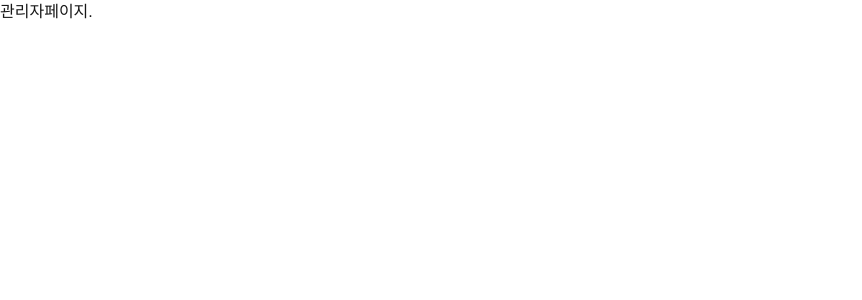
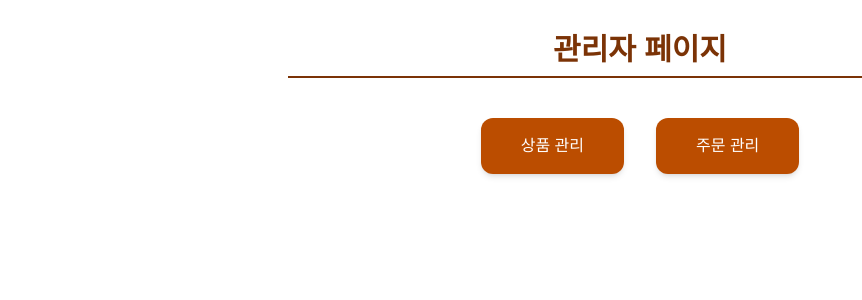
Before and after one commit to prgrms-be-devcourse/NBE6-8-1-Team06, a Next.js app in the folder front/front/: page /admin in a window 1280 px wide. Shown: the top 300 px of the page, without its empty margins (0-862 px from the left). Built offline with nearby package versions, Linux system fonts and the light colour scheme.

Commit message:
admin page 나누기 #32

```diff
--- /dev/null
+++ b/front/front/src/app/admin/order/page.tsx
@@ -0,0 +1,9 @@
+// app/admin/products/page.tsx
+
+export default function AdminOrderPage() {
+  return (
+    <main>
+      <h1>order</h1>
+    </main>
+  );
+}
--- a/front/front/src/app/admin/page.tsx
+++ b/front/front/src/app/admin/page.tsx
@@ -1,3 +1,23 @@
-export default function AdminPage() {
-  return <div> 관리자페이지.</div>;
+import Link from "next/link";
+
+export default function AdminMain() {
+  return (
+    <main className="max-w-3xl mx-auto p-8">
+      <h1 className="text-3xl font-bold mb-10 text-amber-900 text-center  border-b-2 pb-2">관리자 페이지</h1>
+      <nav className="flex flex-row gap-8 justify-center">
+        <Link
+          href="/admin/products"
+          className="bg-amber-700 text-white py-4 px-10 rounded-xl shadow-md hover:bg-amber-800 transition"
+        >
+          상품 관리
+        </Link>
+        <Link
+          href="/admin/orders"
+          className="bg-amber-700 text-white py-4 px-10 rounded-xl shadow-md hover:bg-amber-800 transition"
+        >
+          주문 관리
+        </Link>
+      </nav>
+    </main>
+  );
 }
--- /dev/null
+++ b/front/front/src/app/admin/products/page.tsx
@@ -0,0 +1,10 @@
+// app/admin/products/page.tsx
+
+export default function AdminProductsPage() {
+  return (
+    <main>
+      <h1>상품 관리 페이지</h1>
+      {/* ... */}
+    </main>
+  );
+}
```
